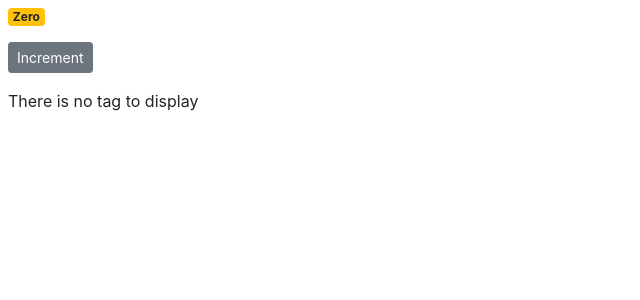
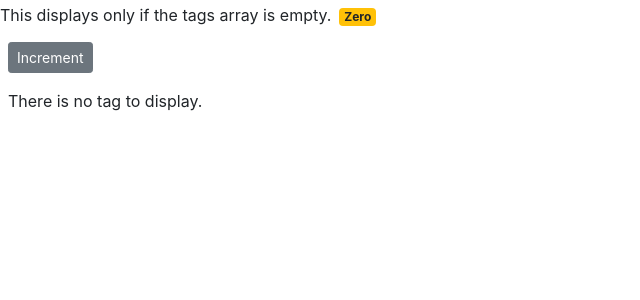
Before and after one commit to UchiTesting/MH-React, a React (Create React App) app in the folder counter-app/: page / in a window 1280 px wide. Shown: the top 300 px of the page, without its empty margins (0-640 px from the left). Built offline with nearby package versions, Linux system fonts and the light colour scheme.

Commit message:
Added a line in render method to showcase conditional rendering with AND operator.

```diff
--- a/counter-app/src/components/counter.jsx
+++ b/counter-app/src/components/counter.jsx
@@ -15,6 +15,7 @@ class Counter extends Component {
     render() {
         return (
             <React.Fragment>
+                {this.state.tags.length === 0 && "This displays only if the tags array is empty."}
                 <span className={this.getBadgeClasses()}>{this.formatCount()}</span><br/>
                 <button className="btn btn-secondary btn-sm m-2">Increment</button>
                 {this.renderTags()}
@@ -23,15 +24,13 @@ class Counter extends Component {
     }
 
     renderTags() {
-        if (this.state.tags.length === 0) return <p className="m-2">There is no tag to display</p>;
+        if (this.state.tags.length === 0) return <p className="m-2">There is no tag to display.</p>;
 
         return (
             <ul className="m-2">
                 {this.state.tags.map(tag => <li key={tag}>{tag}</li>)}
             </ul>
         )
-
-
     }
 
     getBadgeClasses() {
```
